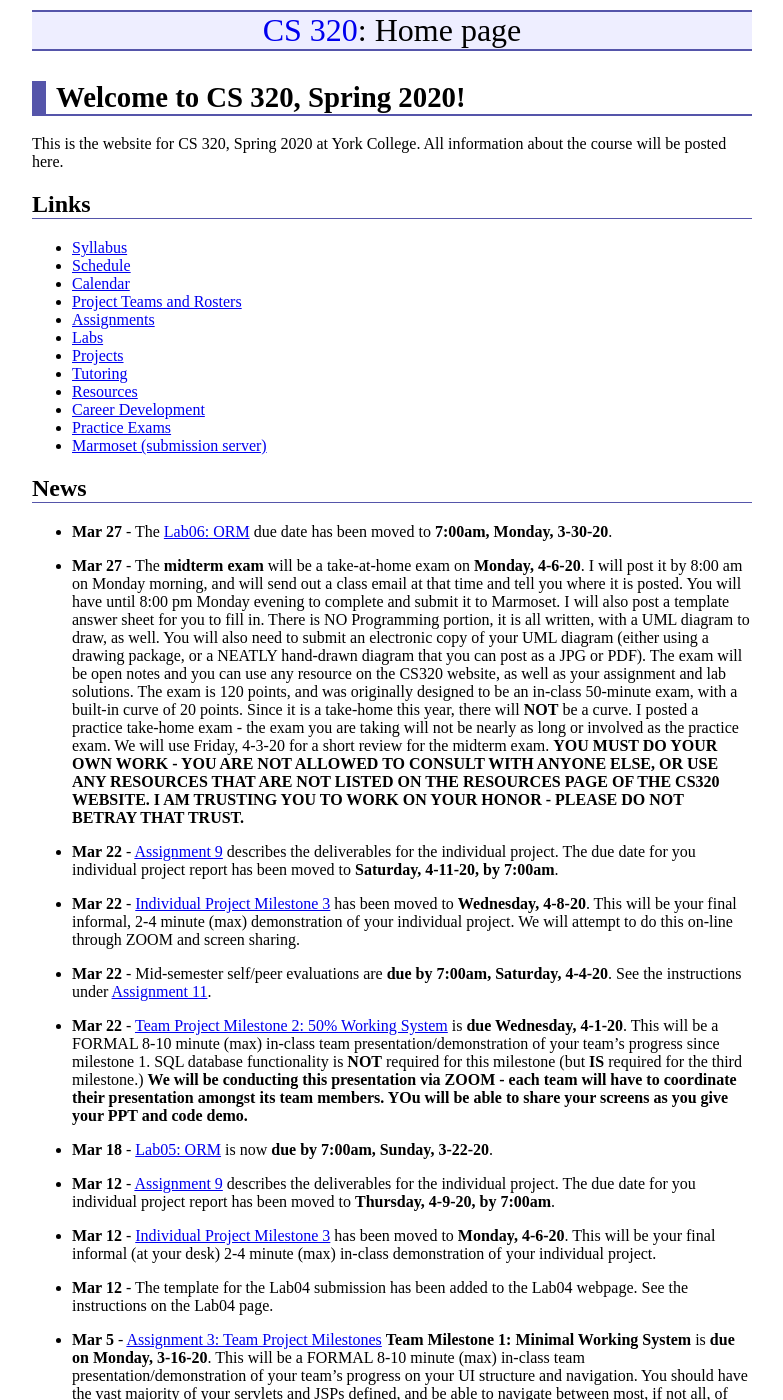
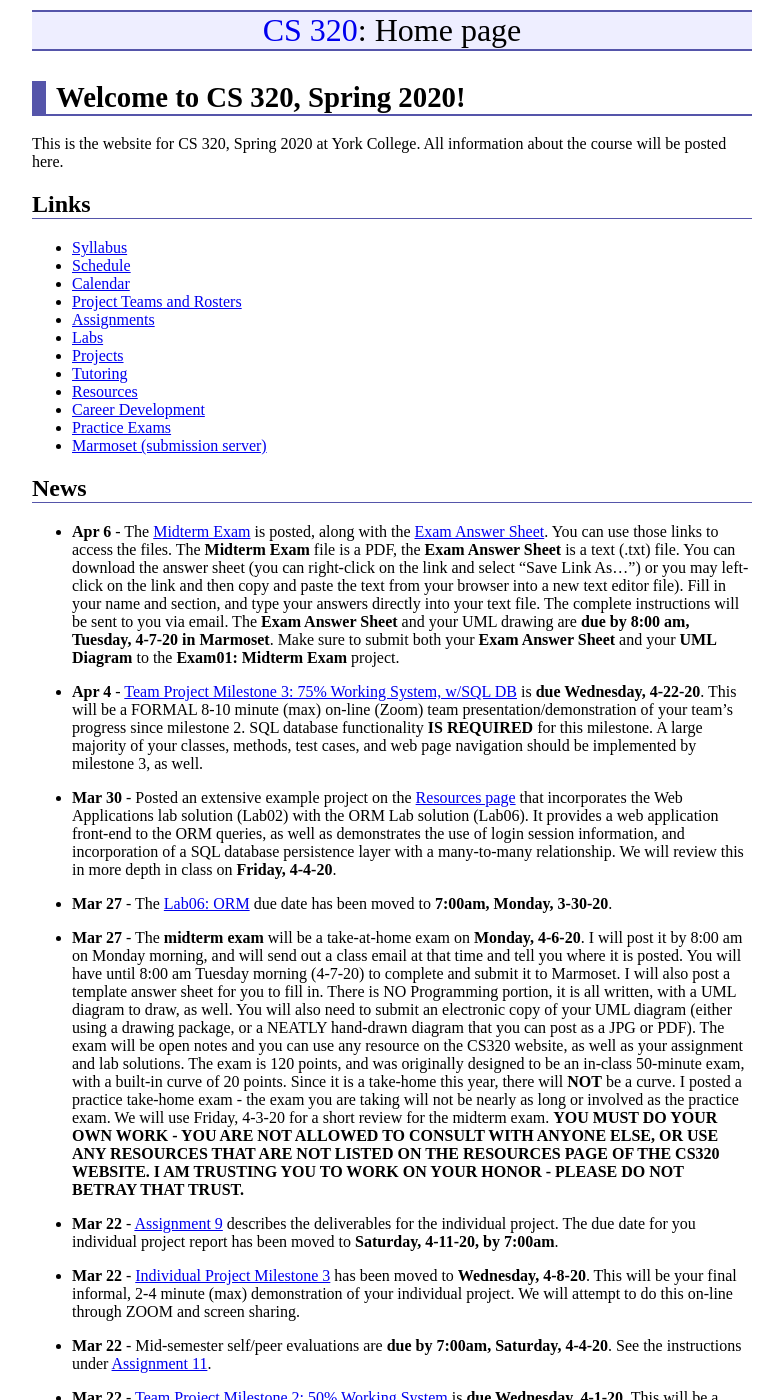
Before and after one commit to ycpcs/cs320-spring2020, a Jekyll site: the page built from index.md, in a window 1280 px wide and 1400 px high. Shown: the whole window, without its empty margins (248-1031 px from the left). Built offline with Jekyll 4.4.1, drawn with Linux system fonts in a browser that asks for light colours.

Commit message:
updated news for downloading exam

```diff
--- a/index.md
+++ b/index.md
@@ -38,16 +38,18 @@ All information about the course will be posted here.
 
 * **Apr 15** - Friday, 4-17-20 will be an in-class team work session, unencumbered by Professor Hake's presence, as I will be attending the Undergraduate Research Showcase with the YCAS Radio Telescope teams.  Even though I won't be in attendance, you are still required to show up for class, as this is an opportunity for you to spend an entire class period working together on your team project.  The in-class tutors/mentors will take attendance.
 
-* **Apr 1** - [Team Project Milestone 3: 75% Working System, w/SQL DB](assign/assign03.html) is **due Monday, 4-20-20**.  This will be a FORMAL 8-10 minute (max) in-class team presentation/demonstration of your team's progress since milestone 2.  SQL database functionality **IS REQUIRED** for this milestone.  A large majority of your classes, methods, test cases, and web page navigation should be implemented by milestone 3, as well.
-
-
-* **Mar 29** - Posted an extensive example project on the [Resources page](./resources) that incorporates the Web Applications lab solution (Lab02) with the ORM Lab solution (Lab06).  It provides a web application front-end to the ORM queries, as well as demonstrates the use of login session information, and incorporation of a SQL database persistence layer with a many-to-many relationship. We will review this in more depth in class on **Monday, 4-6-20**.
 
 -->
 
+* **Apr 6** - The [Midterm Exam](assign/exam.pdf) is posted, along with the [Exam Answer Sheet](assign/exam-answer-sheet).  You can use those links to access the files.  The **Midterm Exam** file is a PDF, the **Exam Answer Sheet** is a text (.txt) file.  You can download the answer sheet (you can right-click on the link and select "Save Link As...") or you may left-click on the link and then copy and paste the text from your browser into a new text editor file).  Fill in your name and section, and type your answers directly into your text file.  The complete instructions will be sent to you via email.  The **Exam Answer Sheet** and your UML drawing are **due by 8:00 am, Tuesday, 4-7-20 in Marmoset**.  Make sure to submit both your **Exam Answer Sheet** and your **UML Diagram** to the **Exam01: Midterm Exam** project.
+
+* **Apr 4** - [Team Project Milestone 3: 75% Working System, w/SQL DB](assign/assign03.html) is **due Wednesday, 4-22-20**.  This will be a FORMAL 8-10 minute (max) on-line (Zoom) team presentation/demonstration of your team's progress since milestone 2.  SQL database functionality **IS REQUIRED** for this milestone.  A large majority of your classes, methods, test cases, and web page navigation should be implemented by milestone 3, as well.
+
+* **Mar 30** - Posted an extensive example project on the [Resources page](./resources) that incorporates the Web Applications lab solution (Lab02) with the ORM Lab solution (Lab06).  It provides a web application front-end to the ORM queries, as well as demonstrates the use of login session information, and incorporation of a SQL database persistence layer with a many-to-many relationship. We will review this in more depth in class on **Friday, 4-4-20**.
+
 * **Mar 27** - The [Lab06: ORM](labs/lab06.html) due date has been moved to **7:00am, Monday, 3-30-20**.
 
-* **Mar 27** - The **midterm exam** will be a take-at-home exam on **Monday, 4-6-20**.  I will post it by 8:00 am on Monday morning, and will send out a class email at that time and tell you where it is posted.  You will have until 8:00 pm Monday evening to complete and submit it to Marmoset.  I will also post a template answer sheet for you to fill in.  There is NO Programming portion, it is all written, with a UML diagram to draw, as well.  You will also need to submit an electronic copy of your UML diagram (either using a drawing package, or a NEATLY hand-drawn diagram that you can post as a JPG or PDF).  The exam will be open notes and you can use any resource on the CS320 website, as well as your assignment and lab solutions.  The exam is 120 points, and was originally designed to be an in-class 50-minute exam, with a built-in curve of 20 points.  Since it is a take-home this year, there will **NOT** be a curve.  I posted a practice take-home exam - the exam you are taking will not be nearly as long or involved as the practice exam.  We will use Friday, 4-3-20 for a short review for the midterm exam.  **YOU MUST DO YOUR OWN WORK - YOU ARE NOT ALLOWED TO CONSULT WITH ANYONE ELSE, OR USE ANY RESOURCES THAT ARE NOT LISTED ON THE RESOURCES PAGE OF THE CS320 WEBSITE.  I AM TRUSTING YOU TO WORK ON YOUR HONOR - PLEASE DO NOT BETRAY THAT TRUST.**
+* **Mar 27** - The **midterm exam** will be a take-at-home exam on **Monday, 4-6-20**.  I will post it by 8:00 am on Monday morning, and will send out a class email at that time and tell you where it is posted.  You will have until 8:00 am Tuesday morning (4-7-20) to complete and submit it to Marmoset.  I will also post a template answer sheet for you to fill in.  There is NO Programming portion, it is all written, with a UML diagram to draw, as well.  You will also need to submit an electronic copy of your UML diagram (either using a drawing package, or a NEATLY hand-drawn diagram that you can post as a JPG or PDF).  The exam will be open notes and you can use any resource on the CS320 website, as well as your assignment and lab solutions.  The exam is 120 points, and was originally designed to be an in-class 50-minute exam, with a built-in curve of 20 points.  Since it is a take-home this year, there will **NOT** be a curve.  I posted a practice take-home exam - the exam you are taking will not be nearly as long or involved as the practice exam.  We will use Friday, 4-3-20 for a short review for the midterm exam.  **YOU MUST DO YOUR OWN WORK - YOU ARE NOT ALLOWED TO CONSULT WITH ANYONE ELSE, OR USE ANY RESOURCES THAT ARE NOT LISTED ON THE RESOURCES PAGE OF THE CS320 WEBSITE.  I AM TRUSTING YOU TO WORK ON YOUR HONOR - PLEASE DO NOT BETRAY THAT TRUST.**
 
 * **Mar 22** - [Assignment 9](assign/assign09.html) describes the deliverables for the individual project.  The due date for you individual project report has been moved to **Saturday, 4-11-20, by 7:00am**.
 
```
